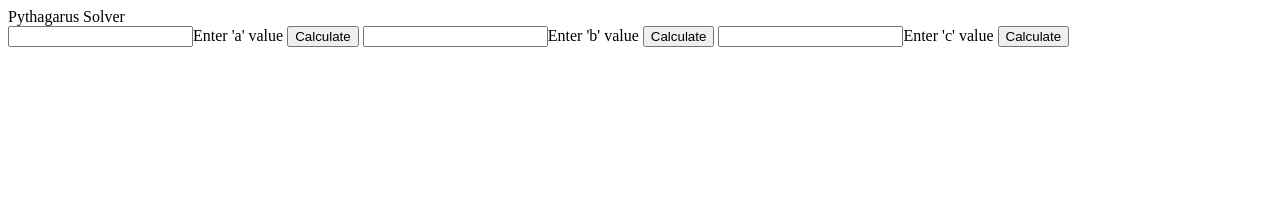
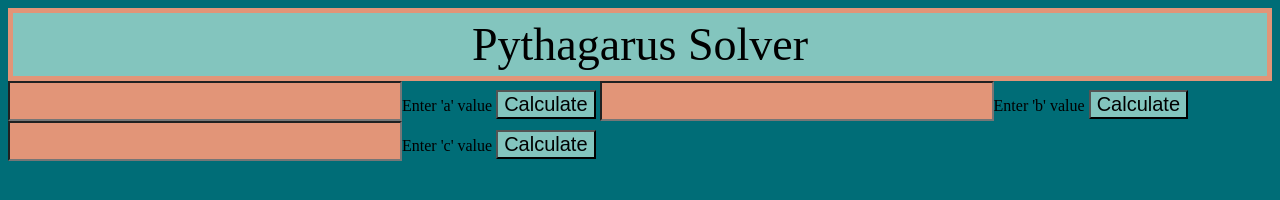
Before and after one commit to theBough/pythagarusSolver, a plain HTML site: page index.html in a window 1280 px wide. Drawn offline with Linux system fonts and the light colour scheme.

Commit message:
Update style.css

```diff
--- a/style.css
+++ b/style.css
@@ -1,13 +1,29 @@
 html {
   height: 100%;
   width: 100%;
+  background-color: #006D77;
 }
 .title{
-
+  font-size: 46px;
+  background-color: #83C5BE;
+  text-align: center;
+  padding: 5px;
+  border: solid 5px;
+  border-color:#E29578;
 }
 .myInput{
-
+  font-size: 30px;
+  background-color: #E29578;
+  color: #EDF6F9;
 }
 .myBtn{
-
+  font-size: 20px;
+  background-color: #83C5BE;
 }
+.myBtn:hover{
+  background-color: #FFDDD2;
+}
+.input-container{
+  text-align: center;
+  justify-content: center;
+}
```
